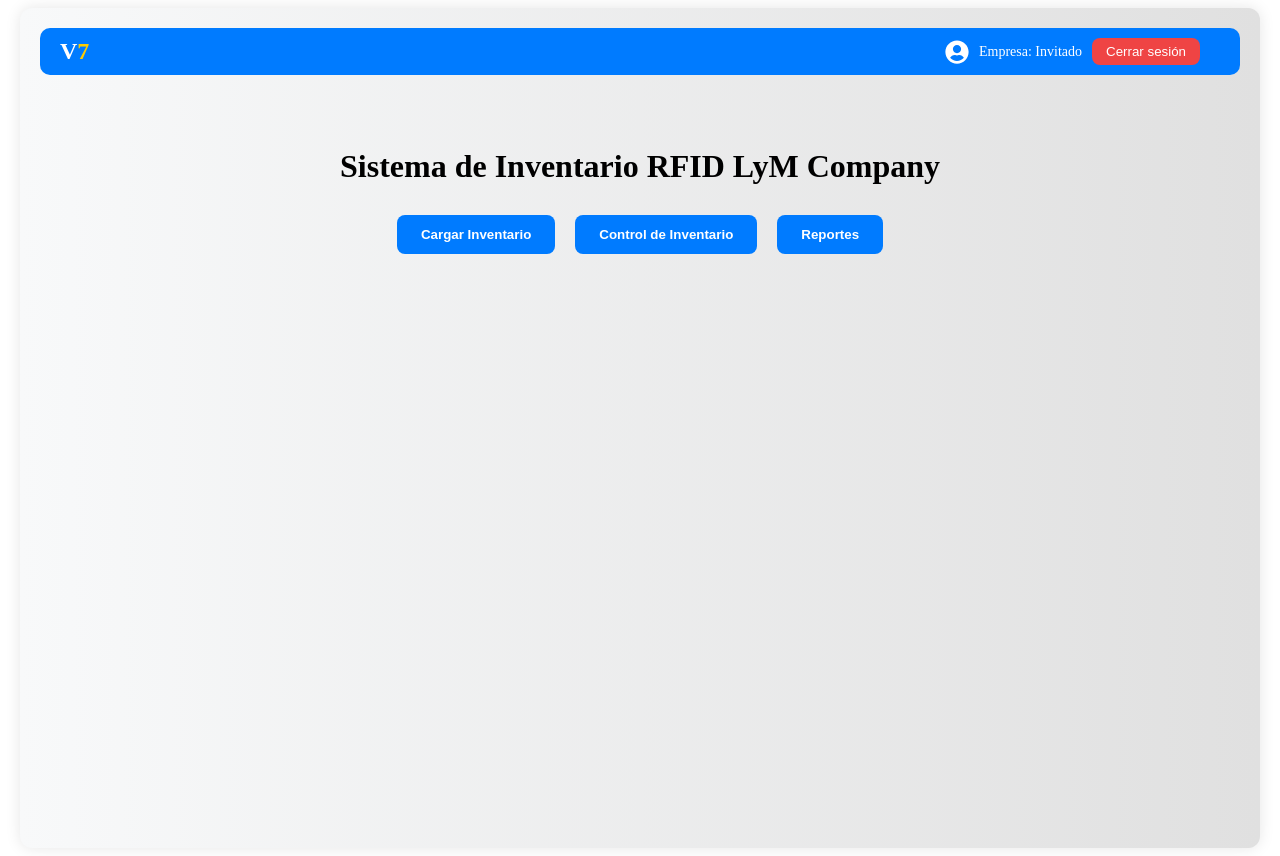
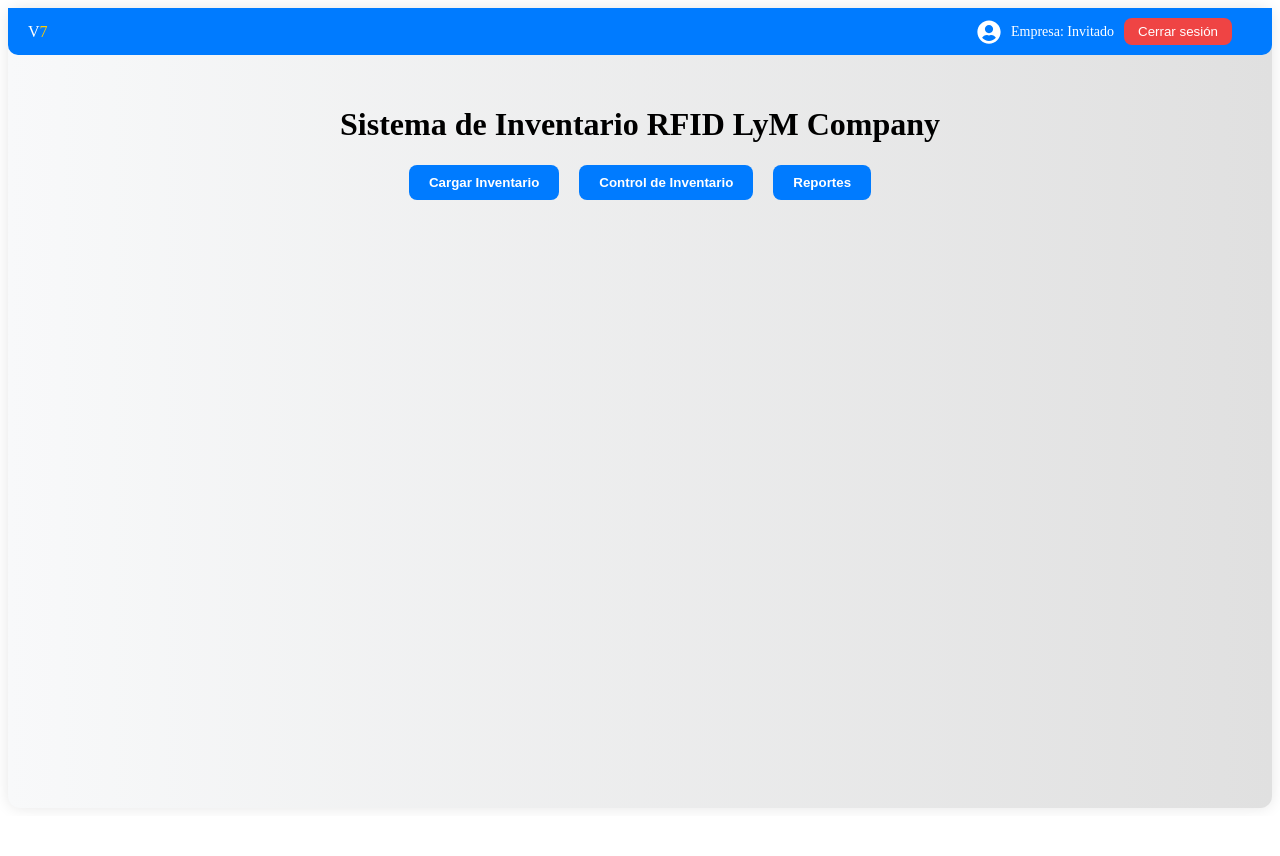
Before and after one commit to LyMCompany/sistema-inventario-rfid, a React (Create React App) app in the folder frontend/: page /dashboard in a window 1280 px wide. After the commit the page ends 816 px from the top, so only its background shows below. Built offline with nearby package versions, Linux system fonts and the light colour scheme; sample sign-in values are in the browser's storage.

Commit message:
Corrige ancho completo del Dashboard para igualar estilo visual

```diff
--- a/frontend/src/styles/Dashboard.css
+++ b/frontend/src/styles/Dashboard.css
@@ -6,19 +6,13 @@
 }
 
 .dashboard-header {
+  background-color: #007bff;
+  color: white;
+  padding: 10px 20px;
+  border-radius: 0 0 10px 10px;
   display: flex;
   justify-content: space-between;
   align-items: center;
-  background-color: #007bff;
-  color: white;
-  padding: 10px 20px;
-  border-radius: 10px;
-  margin-bottom: 20px
-}
-
-.dashboard-header .logo {
-  font-size: 24px;
-  font-weight: bold;
 }
 
 .logo span {
@@ -45,27 +39,26 @@
 }
 
 .dashboard-main {
-  flex: 1;
-  padding: 2rem;
   text-align: center;
+  margin-top: 30px;
 }
 
 .dashboard-buttons {
+  margin-top: 20px;
   display: flex;
+  justify-content: center;
   gap: 20px;
-  justify-content: center;
-  margin-top: 30px;
 }
 
 .btn-dashboard {
   background-color: #007bff;
+  color: white;
   border: none;
-  padding: 12px 24px;
-  color: white;
+  padding: 10px 20px;
   font-weight: bold;
   border-radius: 8px;
   cursor: pointer;
-  transition: background 0.3s ease;
+  transition: background-color 0.3s;
 }
 
 .btn-dashboard:hover {
@@ -81,10 +74,7 @@
   margin-top: 40px;
 }
 
-.dashboard-header {
-  text-align: center;
-  margin-bottom: 20px;
-}
+
 
 .dashboard-title {
   font-size: 1.75rem;
@@ -180,7 +170,10 @@
 
 }
 .dashboard-container {
-  max-width: 1200px;
-  margin: 0 auto;
-  padding: 20px;
+  max-width: 100%;
+  width: 100%;
+  margin: 0;
+  padding: 0;
+  background-color: #f1f1f1;
+  min-height: 100vh;
 }
```
